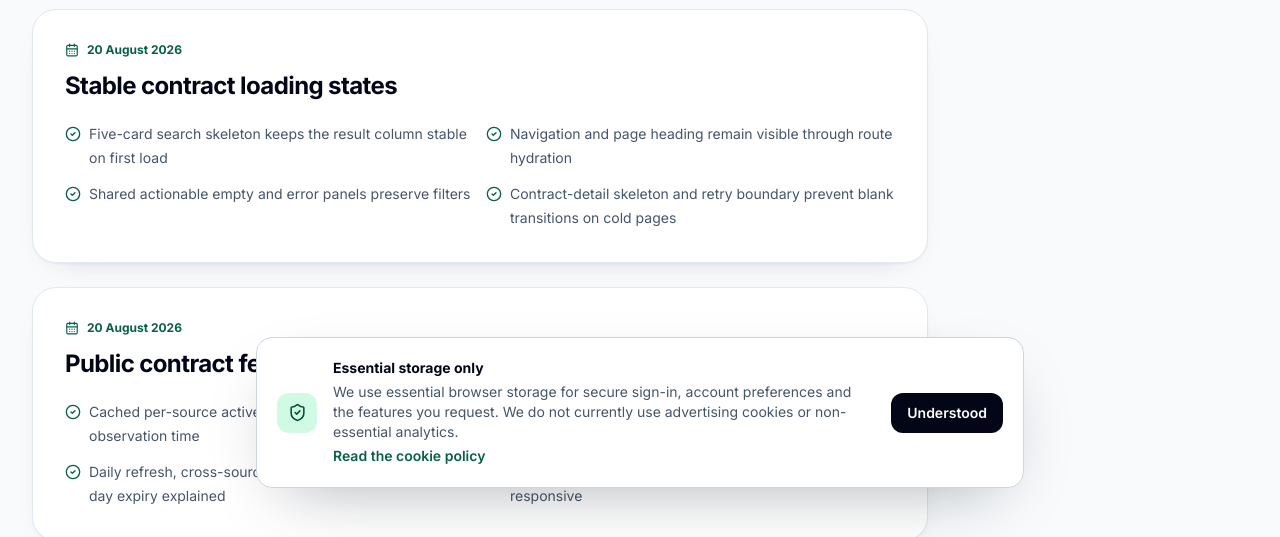
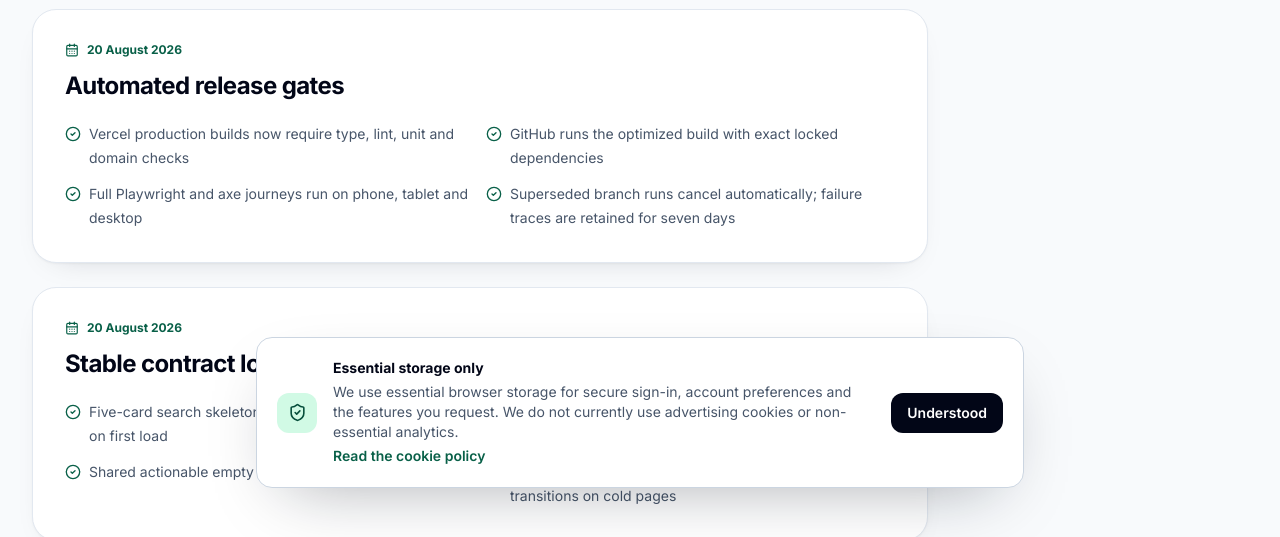
Before and after one commit to IR35careers/IR35, a Next.js app: page /changelog in a window 1280 px wide. Shown: the part 292-829 px from the top of the page. Built offline with nearby package versions, Linux system fonts and the light colour scheme; no server answers.

Commit message:
Gate production releases

```diff
--- a/package.json
+++ b/package.json
@@ -12,6 +12,8 @@
     "test:unit": "vitest run",
     "test:legacy": "tsx scripts/test-processing.ts && tsx scripts/test-tax.ts && tsx scripts/test-aggregators.ts && tsx scripts/test-fetchers.ts",
     "test:e2e": "playwright test",
+    "verify:release": "npm run typecheck && npm run lint && npm run test:unit && npm run test:legacy",
+    "vercel-build": "npm run verify:release && next build",
     "cli": "node public/downloads/ir35careers-cli.mjs"
   },
   "dependencies": {
--- a/src/app/changelog/page.tsx
+++ b/src/app/changelog/page.tsx
@@ -6,6 +6,7 @@ import { PublicHeader } from "@/components/PublicHeader";
 
 export const metadata: Metadata = { title: "Changelog", description: "A dated record of meaningful IR35Careers product changes." };
 const releases = [
+  { date: "20 August 2026", title: "Automated release gates", items: ["Vercel production builds now require type, lint, unit and domain checks", "GitHub runs the optimized build with exact locked dependencies", "Full Playwright and axe journeys run on phone, tablet and desktop", "Superseded branch runs cancel automatically; failure traces are retained for seven days"] },
   { date: "20 August 2026", title: "Stable contract loading states", items: ["Five-card search skeleton keeps the result column stable on first load", "Navigation and page heading remain visible through route hydration", "Shared actionable empty and error panels preserve filters", "Contract-detail skeleton and retry boundary prevent blank transitions on cold pages"] },
   { date: "20 August 2026", title: "Public contract feed health", items: ["Cached per-source active-contract counts and latest observation time", "Fresh, delayed, stale and unavailable states without exposing provider logs or credentials", "Daily refresh, cross-source duplicate reduction and ten-day expiry explained", "Health loads independently so filtering remains responsive"] },
   { date: "20 August 2026", title: "Safer private CV uploads", items: ["PDF and DOCX signatures checked before profile storage", "Active PDF features, Word macros and embedded objects rejected", "DOCX entry-count, path and expansion limits", "Failed profile saves roll back the new file; owner-scoped replacement cleanup runs only after the new reference is saved"] },
```
Also changed, not shown: vercel.json, 4 other files (tests, documents, lock files or other folders).
